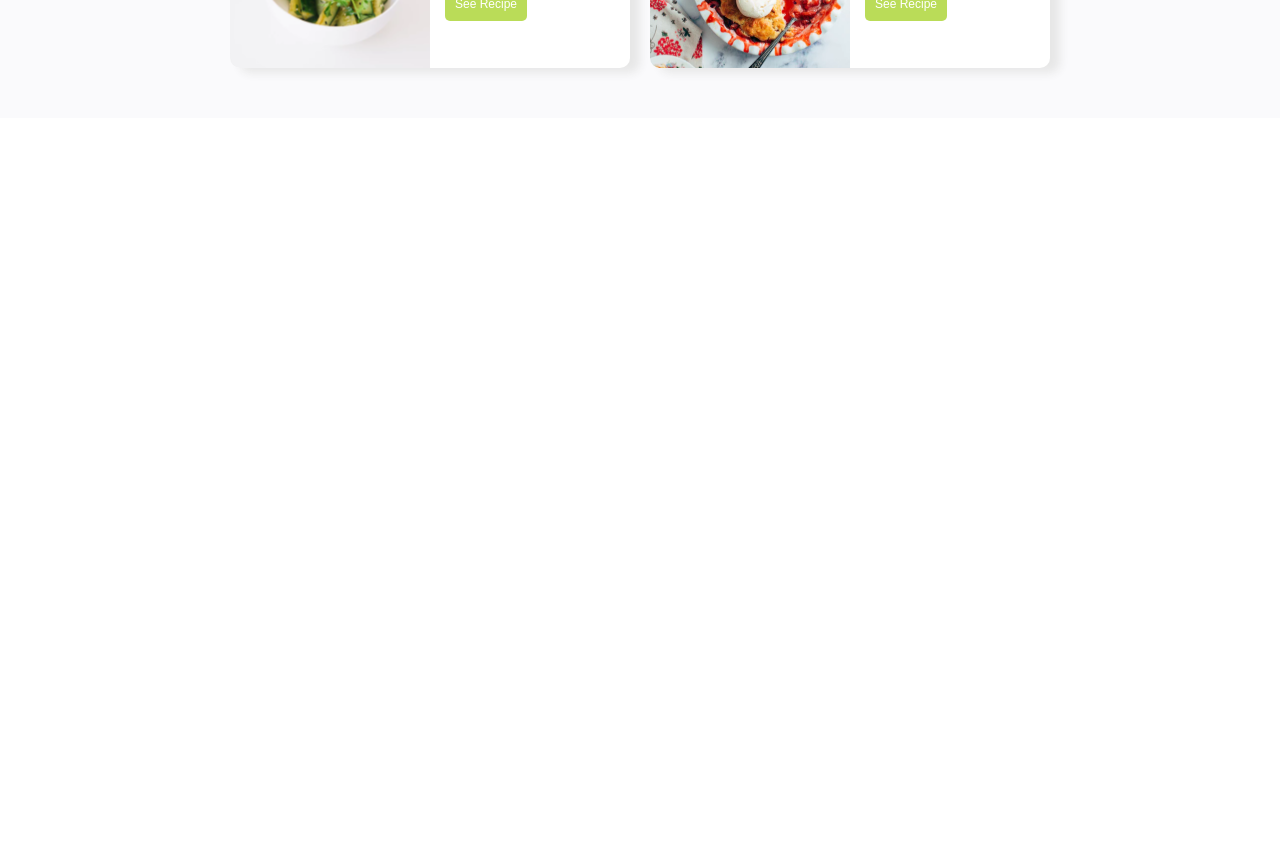
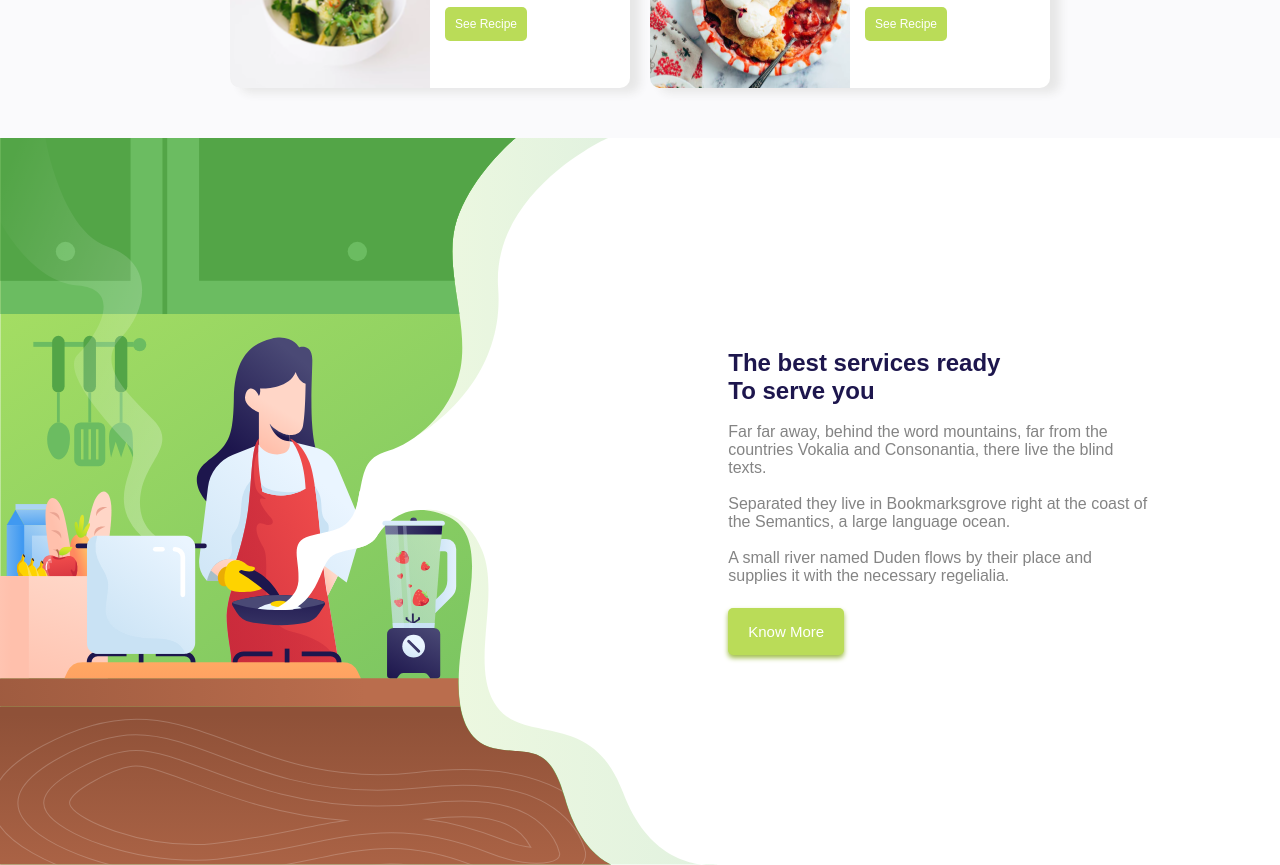
Before and after one commit to doug-22/healthy-food, a React (Create React App) app: page / in a window 1280 px wide. Shown: the part 1100-1965 px from the top of the page. Before the commit the page ends 1218 px from the top, so only its background shows below. Built offline with nearby package versions, Linux system fonts and the light colour scheme.

Commit message:
Creating featured services

```diff
--- a/src/pages/home/index.js
+++ b/src/pages/home/index.js
@@ -9,6 +9,7 @@ import Food_1 from "../../assets/comida_1.svg";
 import Food_2 from "../../assets/comida_2.svg";
 import Food_3 from "../../assets/comida_3.svg";
 import Food_4 from "../../assets/comida_4.svg";
+import Services from "../../assets/bloco_services.svg";
 
 export default function Home() {
   return (
@@ -27,7 +28,7 @@ export default function Home() {
       </section>
       <section className="container-recipes">
         <h2>Our Best Recipes</h2>
-        <span>Far far away, behind the word mountains, far from the countries Vokalia and Consonantia, there live the blind texts</span>
+        <p>Far far away, behind the word mountains, far from the countries Vokalia and Consonantia, there live the blind texts</p>
         <div className="content-cards-recipes">
           <CardRecipe image={Food_1} title={"Broccoli Salad with Bacon"} />
           <CardRecipe image={Food_2} title={"Classic Beef Burgers"} />
@@ -35,6 +36,32 @@ export default function Home() {
           <CardRecipe image={Food_4} title={"Cherry Cobbler on the Grill"} />
         </div>
       </section>
+      <section className="container-service">
+        <img className="image-service" src={Services} alt="" />
+        <div className="content-service">
+          <h2>
+            The best services ready
+            <br/>
+            To serve you
+          </h2>
+          <br/>
+          <p>
+            Far far away, behind the word mountains, far from
+            the countries Vokalia and Consonantia, there live the
+            blind texts.
+            <br/>
+            <br/>
+            Separated they live in Bookmarksgrove right at the
+            coast of the Semantics, a large language ocean.
+            <br/>
+            <br/>
+            A small river named Duden flows by their place and
+            supplies it with the necessary regelialia.
+          </p>
+          <br/>
+          <button>Know More</button>
+        </div>
+      </section>
     </>
   );
 }
--- a/src/pages/home/styles.scss
+++ b/src/pages/home/styles.scss
@@ -67,12 +67,11 @@
     color: var(--dark-blue);
   }
 
-  span {
-    width: 350px;
+  p {
+    width: 450px;
     text-align: center;
-    font-size: 10px;
     color: var(--dark-gray);
-    line-height: 20px;
+    line-height: 30px;
   }
 
   .content-cards-recipes {
@@ -81,6 +80,49 @@
     align-items: center;
     gap: 20px;
     margin-top: 20px;
+  }
+}
+
+.container-service {
+  display: flex;
+  position: relative;
+
+  .image-service {
+    width: 100%;
+  }
+
+  .content-service {
+    width: 80%;
+    position: absolute;
+    top: 50%;
+    left: 50%;
+    transform: translate(-50%, -50%);
+    background: rgb(255,255,255,0.5);
+    padding: 10px;
+    border-radius: 10px;
+
+    h2 {
+      color: var(--dark-blue);
+      text-align: center;
+    }
+
+    p {
+      text-align: justify;
+    }
+
+    button {
+      background-color: var(--button);
+      color: var(--white);
+      font-size: 12px;
+      padding: 10px;
+      border-radius: 5px;
+      margin-top: 5px;
+      box-shadow: 0 3px 5px var(--button-hover);
+
+      &:hover {
+        background-color: var(--button-hover);
+      }
+    }
   }
 }
 
@@ -111,6 +153,31 @@
       width: 60%;
     }
   }
+
+  .container-service {
+    position: initial;
+    justify-content: space-between;
+    align-items: center;
+
+    .image-service {
+      width: 60%;
+    }
+
+    .content-service {
+      position: initial;
+      transform: none;
+      padding-right: 20px;
+    }
+
+    h2 {
+      text-align: left !important;
+    }
+
+    p {
+      text-align: left !important;
+      color: var(--dark-gray);
+    }
+  }
 }
 
 @media (min-width: 800px) {
@@ -123,12 +190,30 @@
 }
 
 @media (min-width: 1000px) {
-  p {
-    width: 250px !important;
-    font-size: 40px !important;
+  .content-search {
+    p {
+      width: 250px !important;
+      font-size: 40px !important;
+    }
+
+    .input {
+      width: 250px !important;
+    }
   }
 
-  .input {
-    width: 250px !important;
+  .content-service {
+    width: 100% !important;
+
+    h2 {
+      width: 80%;
+    }
+
+    p {
+      width: 80%;
+    }
+    button {
+      padding: 15px 20px !important;
+      font-size: 15px !important;
+    }
   }
 }
```
Also changed, not shown: src/assets/bloco_services.svg (added).
